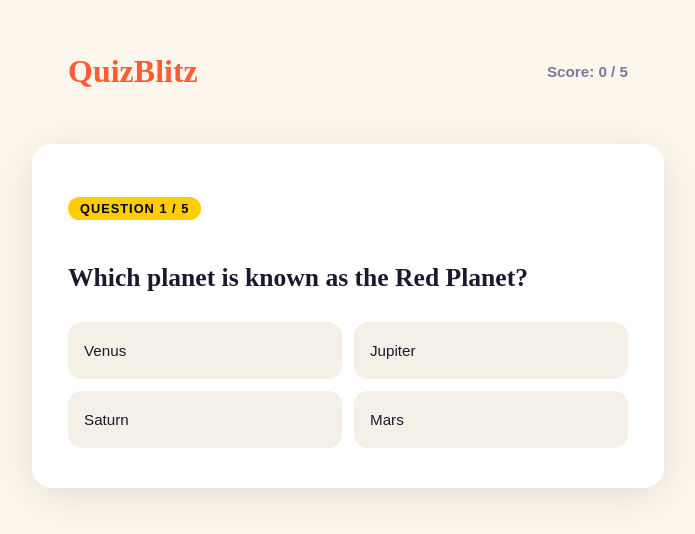
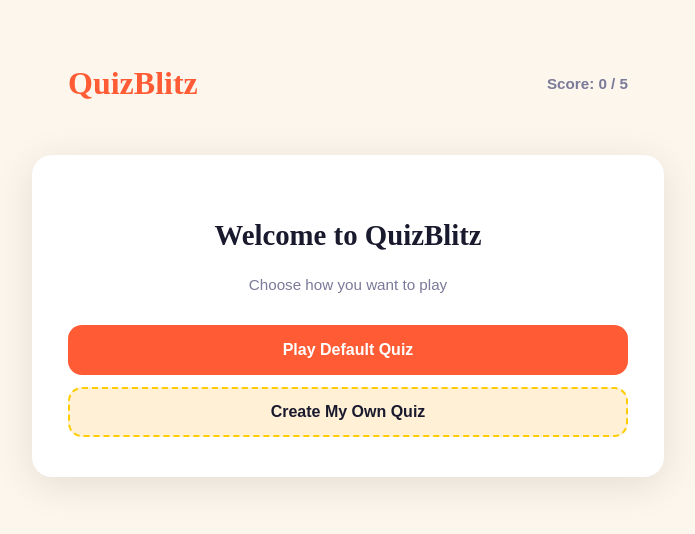
Before and after one commit to OleksandrPass/Quiz_Page, a React (Vite) app in the folder quizblitz/: page / in a window 1280 px wide. Shown: the part 164-698 px from the top of the page, without its empty margins (292-987 px from the left). Built offline with nearby package versions, Linux system fonts and the light colour scheme.

Commit message:
Added quiz creation feature with custom questions, improved ResultCard with restart functionality

```diff
--- a/quizblitz/src/App.css
+++ b/quizblitz/src/App.css
@@ -1,4 +1,3 @@
-/* ===== Base ===== */
 body {
     font-family: 'DM Sans', sans-serif;
     background-color: #fdf6ec;
@@ -6,7 +5,6 @@
     padding: 0;
 }
 
-/* ===== Page layout ===== */
 .page {
     min-height: 100vh;
     display: flex;
@@ -16,7 +14,6 @@
     padding: 24px 16px;
 }
 
-/* ===== Header ===== */
 .header {
     width: 100%;
     max-width: 560px;
@@ -39,7 +36,6 @@
     color: #7a7a9a;
 }
 
-/* ===== Card ===== */
 .card {
     background-color: #ffffff;
     border-radius: 20px;
@@ -49,7 +45,6 @@
     max-width: 560px;
 }
 
-/* ===== Question ===== */
 .question-number {
     font-size: 0.8rem;
     font-weight: 700;
@@ -71,7 +66,6 @@
     color: #1a1a2e;
 }
 
-/* ===== Answer buttons ===== */
 .answers-grid {
     display: grid;
     grid-template-columns: 1fr 1fr;
@@ -114,7 +108,6 @@
     color: #c0143c;
 }
 
-/* ===== Feedback ===== */
 .feedback {
     margin-top: 20px;
     font-size: 1rem;
@@ -125,7 +118,6 @@
 .feedback.correct { color: #22c97a; }
 .feedback.wrong   { color: #ff4f6d; }
 
-/* ===== Next button ===== */
 .btn-next {
     display: block;
     width: 100%;
@@ -147,7 +139,6 @@
     transform: translateY(-2px);
 }
 
-/* ===== Result screen ===== */
 .result-title {
     font-family: 'Fraunces', serif;
     font-size: 2rem;
@@ -179,3 +170,125 @@
     color: #1a1a2e;
     text-align: center;
 }
+
+.home-card {
+    text-align: center;
+}
+
+.home-buttons {
+    display: flex;
+    flex-direction: column;
+    gap: 12px;
+    margin-top: 8px;
+}
+
+.creator-card {
+    display: flex;
+    flex-direction: column;
+    gap: 8px;
+}
+
+.creator-title {
+    font-family: 'Fraunces', serif;
+    font-size: 1.8rem;
+    font-weight: 900;
+    color: #1a1a2e;
+    text-align: center;
+}
+
+.creator-subtitle {
+    font-size: 0.95rem;
+    color: #7a7a9a;
+    text-align: center;
+    margin-bottom: 8px;
+}
+
+.creator-question {
+    border: 2px solid #f4f0e8;
+    border-radius: 14px;
+    padding: 20px;
+    display: flex;
+    flex-direction: column;
+    gap: 10px;
+    margin-bottom: 8px;
+}
+
+.creator-question-header {
+    display: flex;
+    justify-content: space-between;
+    align-items: center;
+}
+
+.creator-label {
+    font-size: 0.82rem;
+    font-weight: 600;
+    color: #7a7a9a;
+    text-transform: uppercase;
+    letter-spacing: 0.5px;
+}
+
+.creator-input {
+    width: 100%;
+    padding: 12px 14px;
+    border: 2px solid #e8e2d8;
+    border-radius: 10px;
+    font-family: 'DM Sans', sans-serif;
+    font-size: 0.95rem;
+    color: #1a1a2e;
+    background-color: #fdf6ec;
+    outline: none;
+    transition: border-color 0.2s;
+}
+
+.creator-input:focus {
+    border-color: #ff5c35;
+}
+
+.creator-answer-row {
+    display: flex;
+    align-items: center;
+    gap: 10px;
+}
+
+.creator-actions {
+    display: flex;
+    flex-direction: column;
+    gap: 12px;
+    margin-top: 8px;
+}
+
+.btn-add {
+    display: block;
+    width: 100%;
+    padding: 14px;
+    background-color: #fff0d6;
+    color: #1a1a2e;
+    border: 2px dashed #ffcc00;
+    border-radius: 14px;
+    font-family: 'DM Sans', sans-serif;
+    font-size: 1rem;
+    font-weight: 600;
+    cursor: pointer;
+    transition: background-color 0.2s;
+}
+
+.btn-add:hover {
+    background-color: #ffe8b0;
+}
+
+.btn-remove {
+    background: none;
+    border: none;
+    color: #ff4f6d;
+    font-size: 0.85rem;
+    font-weight: 600;
+    cursor: pointer;
+    font-family: 'DM Sans', sans-serif;
+}
+
+.btn-next:disabled {
+    background-color: #ccc;
+    cursor: not-allowed;
+    transform: none;
+    box-shadow: none;
+}
--- a/quizblitz/src/App.tsx
+++ b/quizblitz/src/App.tsx
@@ -1,51 +1,58 @@
 import { useState } from "react";
 import "./App.css";
 
+import type { Question } from "./types/Question";
 import Header from "./components/Header";
-import QuestionCard from "./components/QuestionCard.tsx";
-import ResultCard from "./components/ResultsCard";
+import QuestionCard from "./components/QuestionCard";
+import ResultCard from "./components/ResultCard.tsx";
+import QuizCreator from "./components/QuizCreator";
 
-interface Question {
-    text: string;
-    answers: string[];
-    correct: number;
-}
+type Screen = "home" | "creator" | "quiz" | "result";
 
-const questions: Question[] = [
+const defaultQuestions: Question[] = [
     {
         text: "Which planet is known as the Red Planet?",
         answers: ["Venus", "Jupiter", "Saturn", "Mars"],
-        correct: 3,
+        correct: 3
     },
     {
         text: "What is the capital city of Australia?",
         answers: ["Sydney", "Melbourne", "Canberra", "Brisbane"],
-        correct: 2,
+        correct: 2
     },
     {
         text: "How many sides does a hexagon have?",
         answers: ["5", "6", "7", "8"],
-        correct: 1,
+        correct: 1
     },
     {
         text: "Who painted the Mona Lisa?",
         answers: ["Michelangelo", "Leonardo da Vinci", "Raphael", "Caravaggio"],
-        correct: 1,
+        correct: 1
     },
     {
         text: "What is the chemical symbol for water?",
         answers: ["O2", "CO2", "H2O", "HO"],
-        correct: 2,
-    },
+        correct: 2
+    }
 ];
 
 export default function App() {
+    const [screen, setScreen]               = useState<Screen>("home");
+    const [questions, setQuestions]         = useState<Question[]>(defaultQuestions);
     const [currentIndex, setCurrentIndex]   = useState<number>(0);
     const [score, setScore]                 = useState<number>(0);
     const [selectedIndex, setSelectedIndex] = useState<number | null>(null);
-    const [isFinished, setIsFinished]       = useState<boolean>(false);
 
-    const question: Question = questions[currentIndex];
+    const question = questions[currentIndex];
+
+    function startQuiz(qs: Question[]): void {
+        setQuestions(qs);
+        setCurrentIndex(0);
+        setScore(0);
+        setSelectedIndex(null);
+        setScreen("quiz");
+    }
 
     function handleAnswerClick(index: number): void {
         if (selectedIndex !== null) return;
@@ -61,24 +68,39 @@
             setCurrentIndex(nextIndex);
             setSelectedIndex(null);
         } else {
-            setIsFinished(true);
+            setScreen("result");
         }
+    }
+
+    function handleRestart(): void {
+        setScreen("home");
     }
 
     return (
         <div className="page">
 
-            <Header
-                score={score}
-                total={questions.length}
-            />
+            <Header score={score} total={questions.length} />
 
-            {isFinished ? (
-                <ResultCard
-                    score={score}
-                    total={questions.length}
-                />
-            ) : (
+            {screen === "home" && (
+                <div className="card home-card">
+                    <h2 className="creator-title">Welcome to QuizBlitz </h2>
+                    <p className="creator-subtitle">Choose how you want to play</p>
+                    <div className="home-buttons">
+                        <button className="btn-next" onClick={() => startQuiz(defaultQuestions)}>
+                            Play Default Quiz
+                        </button>
+                        <button className="btn-add" onClick={() => setScreen("creator")}>
+                            ️Create My Own Quiz
+                        </button>
+                    </div>
+                </div>
+            )}
+
+            {screen === "creator" && (
+                <QuizCreator onQuizReady={(qs) => startQuiz(qs)} />
+            )}
+
+            {screen === "quiz" && (
                 <QuestionCard
                     questionText={question.text}
                     answers={question.answers}
@@ -91,6 +113,14 @@
                 />
             )}
 
+            {screen === "result" && (
+                <ResultCard
+                    score={score}
+                    total={questions.length}
+                    onRestart={handleRestart}
+                />
+            )}
+
         </div>
     );
 }
--- a/quizblitz/src/components/Header.tsx
+++ b/quizblitz/src/components/Header.tsx
@@ -6,8 +6,11 @@
 export default function Header({ score, total }: HeaderProps) {
     return (
         <header className="header">
+
             <h1 className="app-title">QuizBlitz</h1>
+
             <p className="score">Score: {score} / {total}</p>
+
         </header>
     );
 }
--- /dev/null
+++ b/quizblitz/src/components/QuizCreator.tsx
@@ -0,0 +1,117 @@
+import { useState } from "react";
+import type { Question } from "../types/Question";
+interface QuizCreatorProps {
+    onQuizReady: (questions: Question[]) => void;
+}
+
+const MAX_QUESTIONS = 5;
+
+const emptyQuestion = (): Question => ({
+    text: "",
+    answers: ["", "", "", ""],
+    correct: 0,
+});
+
+export default function QuizCreator({ onQuizReady }: QuizCreatorProps) {
+    const [questions, setQuestions] = useState<Question[]>([emptyQuestion()]);
+
+    function updateQuestionText(qIndex: number, value: string): void {
+        const updated = [...questions];
+        updated[qIndex] = { ...updated[qIndex], text: value };
+        setQuestions(updated);
+    }
+
+    function updateAnswer(qIndex: number, aIndex: number, value: string): void {
+        const updated = [...questions];
+        const updatedAnswers = [...updated[qIndex].answers];
+        updatedAnswers[aIndex] = value;
+        updated[qIndex] = { ...updated[qIndex], answers: updatedAnswers };
+        setQuestions(updated);
+    }
+
+    function updateCorrect(qIndex: number, value: number): void {
+        const updated = [...questions];
+        updated[qIndex] = { ...updated[qIndex], correct: value };
+        setQuestions(updated);
+    }
+
+    function addQuestion(): void {
+        if (questions.length < MAX_QUESTIONS) {
+            setQuestions([...questions, emptyQuestion()]);
+        }
+    }
+
+    function removeQuestion(qIndex: number): void {
+        setQuestions(questions.filter((_, i) => i !== qIndex));
+    }
+
+    function handleStart(): void {
+        onQuizReady(questions);
+    }
+
+    const isFormValid = questions.every(
+        (q) => q.text.trim() !== "" && q.answers.every((a) => a.trim() !== "")
+    );
+
+    return (
+        <div className="card creator-card">
+            <h2 className="creator-title">Build Your Quiz</h2>
+            <p className="creator-subtitle">Add up to {MAX_QUESTIONS} questions</p>
+
+            {questions.map((question, qIndex) => (
+                <div key={qIndex} className="creator-question">
+
+                    <div className="creator-question-header">
+                        <span className="question-number">Question {qIndex + 1}</span>
+                        {questions.length > 1 && (
+                            <button className="btn-remove" onClick={() => removeQuestion(qIndex)}>
+                                ✕ Remove
+                            </button>
+                        )}
+                    </div>
+
+                    <input
+                        className="creator-input"
+                        type="text"
+                        placeholder="Enter your question..."
+                        value={question.text}
+                        onChange={(e) => updateQuestionText(qIndex, e.target.value)}
+                    />
+
+                    <p className="creator-label">Answers — select the correct one</p>
+
+                    {question.answers.map((answer, aIndex) => (
+                        <div key={aIndex} className="creator-answer-row">
+                            <input
+                                type="radio"
+                                name={`correct-${qIndex}`}
+                                checked={question.correct === aIndex}
+                                onChange={() => updateCorrect(qIndex, aIndex)}
+                            />
+                            <input
+                                className="creator-input"
+                                type="text"
+                                placeholder={`Answer ${aIndex + 1}`}
+                                value={answer}
+                                onChange={(e) => updateAnswer(qIndex, aIndex, e.target.value)}
+                            />
+                        </div>
+                    ))}
+
+                </div>
+            ))}
+
+            <div className="creator-actions">
+                {questions.length < MAX_QUESTIONS && (
+                    <button className="btn-add" onClick={addQuestion}>
+                        + Add Question
+                    </button>
+                )}
+                <button className="btn-next" onClick={handleStart} disabled={!isFormValid}>
+                    Start Quiz →
+                </button>
+            </div>
+
+        </div>
+    );
+}
--- /dev/null
+++ b/quizblitz/src/types/Question.ts
@@ -0,0 +1,5 @@
+export interface Question {
+    text: string;
+    answers: string[];
+    correct: number;
+}
```
Also changed, not shown: quizblitz/src/components/ResultCard.tsx (renamed from quizblitz/src/components/ResultsCard.tsx, +7 -1 lines).
